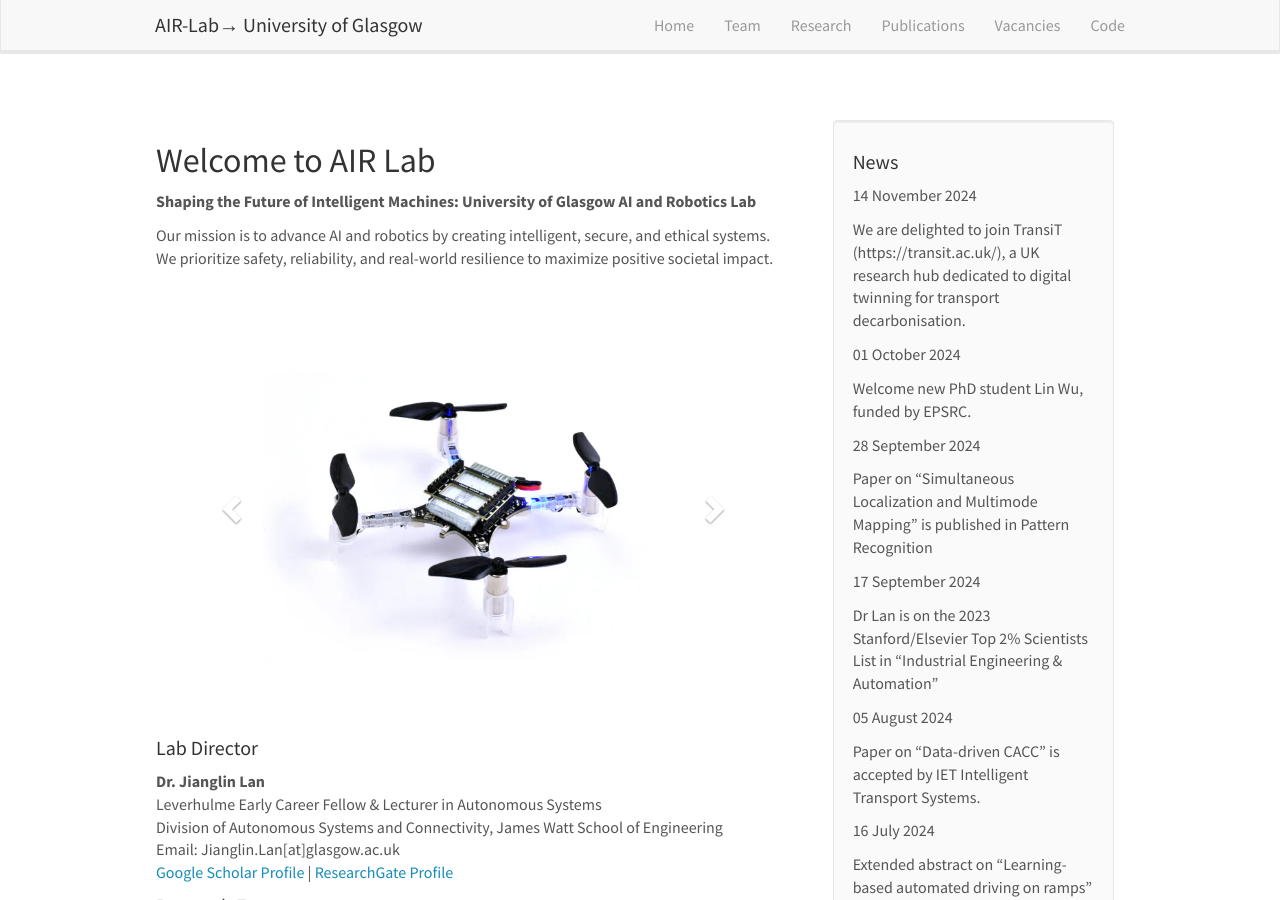
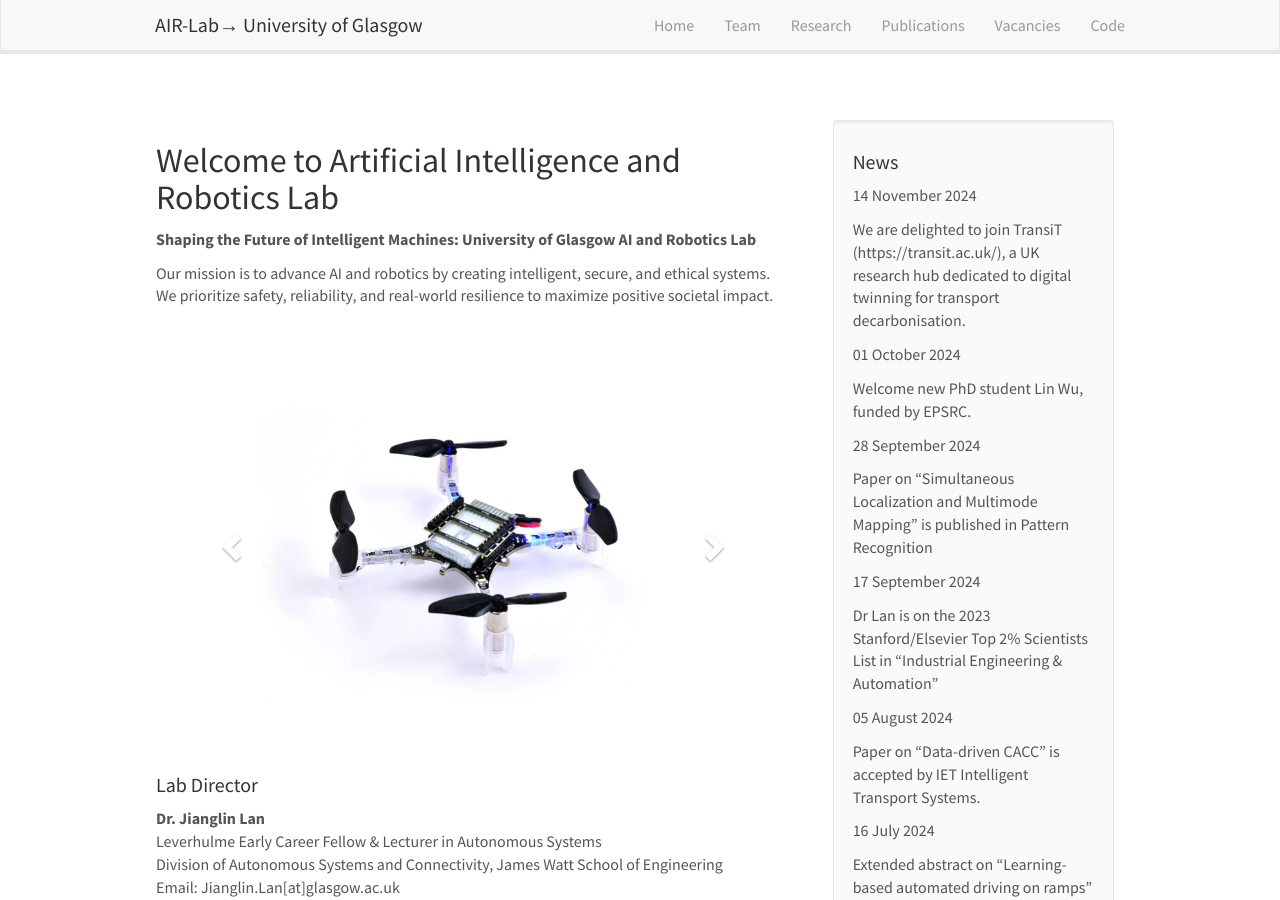
Before and after one commit to AIR-Lan/AIR-Lab, a Jekyll site: the page built from _pages/home.md, in a window 1280 px wide and 900 px high. Built offline with Jekyll 4.4.1, drawn with Linux system fonts in a browser that asks for light colours; nearby versions of some CDN libraries.

Commit message:
Update homelay.html

```diff
--- a/_layouts/homelay.html
+++ b/_layouts/homelay.html
@@ -4,7 +4,7 @@ layout: default
   <div style="height: 50px;"></div>
 
   <div id="homeid" class="col-sm-8">
-        <h2>Welcome to AIR Lab</h2>
+        <h2>Welcome to Artificial Intelligence and Robotics Lab</h2>
 	{{ content }}
   </div>
   <div id="newsid" class="col-sm-4" >
```
